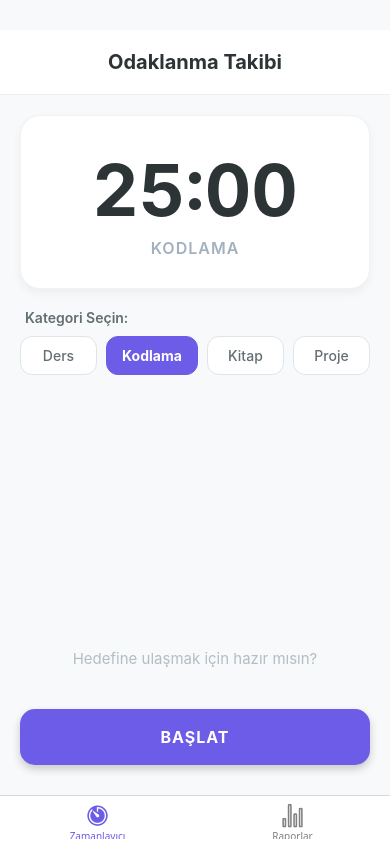
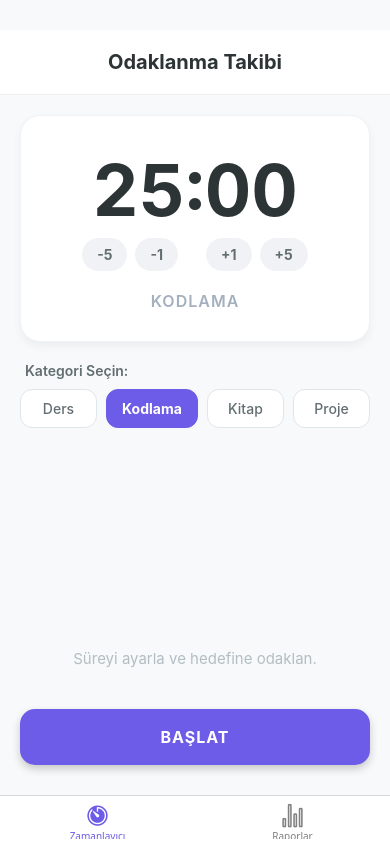
Before and after one commit to emirk10/Mobil-Programlama, a React Native app: screen / in a window 390 px wide. Built offline with nearby package versions, Linux system fonts and the light colour scheme.

Commit message:
time buttons

```diff
--- a/App.js
+++ b/App.js
@@ -21,6 +21,17 @@ function HomeScreen() {
   const appState = useRef(AppState.currentState);
 
   const categories = ['Ders', 'Kodlama', 'Kitap', 'Proje'];
+
+  // --- SÜRE AYARLAMA FONKSİYONU (YENİ) ---
+  const adjustTime = (minutes) => {
+    if (isActive) return; // Sayaç çalışırken süre değişmesin
+
+    setTimeLeft((prevTime) => {
+      const newTime = prevTime + (minutes * 60);
+      // 0'dan küçük olamaz kontrolü
+      return newTime < 0 ? 0 : newTime;
+    });
+  };
 
   // --- APP STATE DİNLEYİCİSİ ---
   useEffect(() => {
@@ -75,9 +86,34 @@ function HomeScreen() {
       </View>
 
       <View style={styles.content}>
+
+        {/* SAYAÇ KARTI */}
         <View style={styles.timerCard}>
           <Text style={styles.timerText}>{formatTime(timeLeft)}</Text>
+
+          {/* SÜRE AYARLAMA BUTONLARI (YENİ) */}
+          {!isActive && (
+            <View style={styles.adjustmentContainer}>
+              <TouchableOpacity onPress={() => adjustTime(-5)} style={styles.adjustButton}>
+                <Text style={styles.adjustText}>-5</Text>
+              </TouchableOpacity>
+              <TouchableOpacity onPress={() => adjustTime(-1)} style={styles.adjustButton}>
+                <Text style={styles.adjustText}>-1</Text>
+              </TouchableOpacity>
+
+              <View style={{width: 20}} />
+
+              <TouchableOpacity onPress={() => adjustTime(1)} style={styles.adjustButton}>
+                <Text style={styles.adjustText}>+1</Text>
+              </TouchableOpacity>
+              <TouchableOpacity onPress={() => adjustTime(5)} style={styles.adjustButton}>
+                <Text style={styles.adjustText}>+5</Text>
+              </TouchableOpacity>
+            </View>
+          )}
+
           <Text style={styles.activeCategoryText}>{selectedCategory}</Text>
+
           {distractionCount > 0 && (
             <View style={styles.distractionBadge}>
               <Text style={styles.distractionText}>⚠️ {distractionCount} Kez Odak Bozuldu!</Text>
@@ -85,6 +121,7 @@ function HomeScreen() {
           )}
         </View>
 
+        {/* KATEGORİ SEÇİMİ */}
         <View style={styles.categorySection}>
           <Text style={styles.sectionTitle}>Kategori Seçin:</Text>
           <View style={styles.categoryContainer}>
@@ -102,13 +139,14 @@ function HomeScreen() {
           </View>
         </View>
 
+        {/* AKSİYON BUTONLARI */}
         <View style={styles.actionArea}>
           <Text style={styles.descriptionText}>
             {isActive
               ? "Odaklanma modu aktif! Uygulamadan çıkma."
               : distractionCount > 0
                 ? "Dikkatin dağıldı! Tekrar odaklanmak için Başlat'a bas."
-                : "Hedefine ulaşmak için hazır mısın?"}
+                : "Süreyi ayarla ve hedefine odaklan."}
           </Text>
 
           <TouchableOpacity
@@ -120,7 +158,7 @@ function HomeScreen() {
 
           {(!isActive && (timeLeft !== INITIAL_TIME || distractionCount > 0)) && (
             <TouchableOpacity onPress={handleReset} style={styles.resetButton}>
-              <Text style={styles.resetButtonText}>Seansı Sıfırla</Text>
+              <Text style={styles.resetButtonText}>Seansı Sıfırla (25dk)</Text>
             </TouchableOpacity>
           )}
         </View>
@@ -154,7 +192,7 @@ export default function App() {
     <NavigationContainer>
       <Tab.Navigator
         screenOptions={({ route }) => ({
-          headerShown: false, // Üstteki varsayılan başlığı gizle (biz kendimiz yaptık)
+          headerShown: false,
           tabBarIcon: ({ focused, color, size }) => {
             let iconName;
 
@@ -166,8 +204,8 @@ export default function App() {
 
             return <Ionicons name={iconName} size={size} color={color} />;
           },
-          tabBarActiveTintColor: '#6c5ce7', // Seçili renk (Mor)
-          tabBarInactiveTintColor: 'gray',  // Pasif renk
+          tabBarActiveTintColor: '#6c5ce7',
+          tabBarInactiveTintColor: 'gray',
         })}
       >
         <Tab.Screen name="Zamanlayıcı" component={HomeScreen} />
@@ -222,6 +260,23 @@ const styles = StyleSheet.create({
     fontWeight: 'bold',
     color: '#2d3436',
     fontVariant: ['tabular-nums'],
+  },
+  // YENİ BUTON STİLLERİ
+  adjustmentContainer: {
+    flexDirection: 'row',
+    marginBottom: 15,
+    marginTop: 5,
+  },
+  adjustButton: {
+    backgroundColor: '#f1f2f6',
+    paddingVertical: 8,
+    paddingHorizontal: 15,
+    borderRadius: 20,
+    marginHorizontal: 4,
+  },
+  adjustText: {
+    fontWeight: 'bold',
+    color: '#636e72',
   },
   activeCategoryText: {
     fontSize: 16,
```
